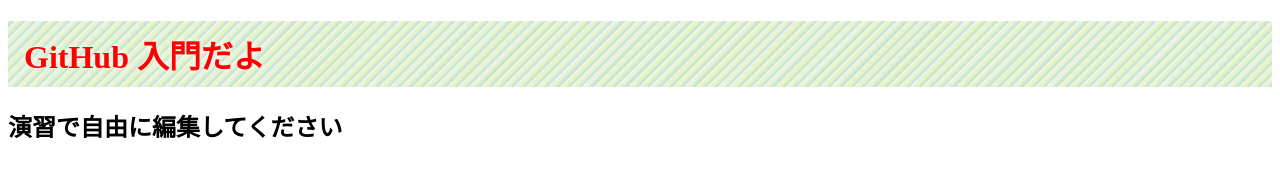
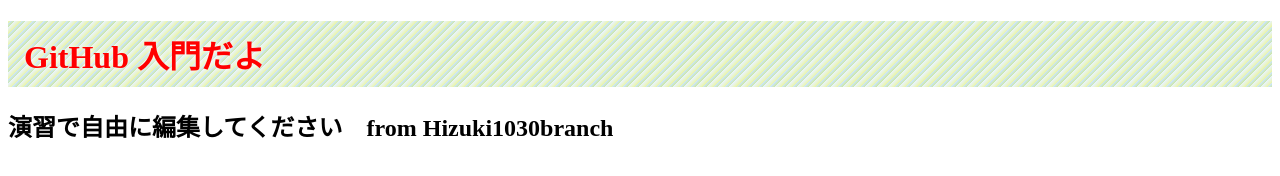
Before and after one commit to Hizuki1030/github_ws, a plain HTML site: page index.html in a window 1280 px wide. Drawn offline with Linux system fonts and the light colour scheme.

Commit message:
from cli

```diff
--- a/index.html
+++ b/index.html
@@ -6,7 +6,7 @@
     <link rel="stylesheet" type="text/css" href="src/styles.css">
   <body>
     <h1>GitHub 入門だよ</h1>
-    <h2>演習で自由に編集してください</h2>
+    <h2>演習で自由に編集してください　from Hizuki1030branch</h2>
 
     <!-- 変更箇所に困ったら下記のコメントアウトを外してください -->
     <!--<div id="target">ここをクリックするとアラート発生</div>-->
```
